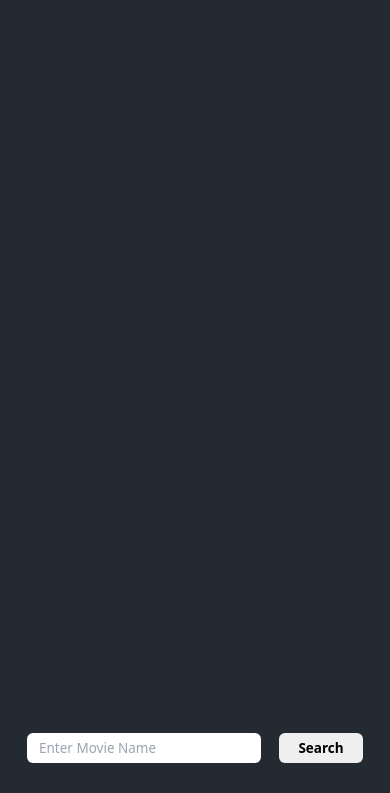
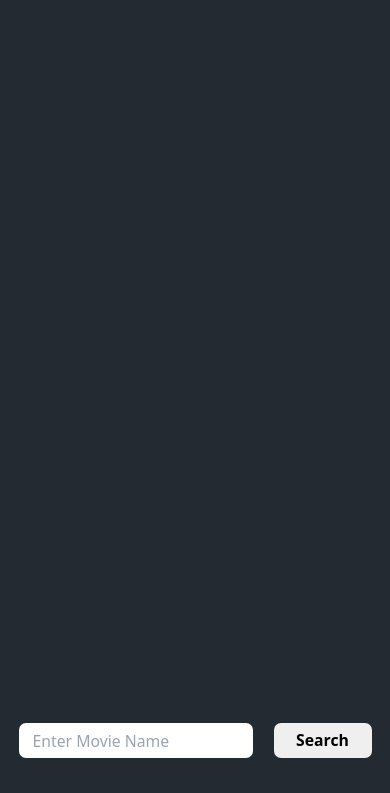
Before and after one commit to shravanibayani/Movie-Hunt, a website: page index.html in a window 390 px wide. Shown: the part 51-844 px from the top of the page. Drawn offline with nearby package versions, Linux system fonts and the light colour scheme.

Commit message:
change responsiveness

```diff
--- a/style.css
+++ b/style.css
@@ -90,17 +90,23 @@ header{
 }
 @media (max-width: 500px) {
     html{
-        font-size: 12px;
+        font-size: 14px;
+    }
+    #main{
+        height:75vh;
     }
 }
 @media (max-width: 450px) {
     html{
-        font-size: 12px;
+        font-size: 14px;
+    }
+    #main{
+        height:75vh;
     }
 }
 @media (max-width: 350px) {
     html{
-        font-size: 11px;
+        font-size: 13px;
     }
     #main{
         height:75vh;
@@ -109,7 +115,7 @@ header{
 }
 @media (max-width:300px){
     html{
-        font-size:10px;
+        font-size:12px;
     }
     #main{
         height:75vh;
@@ -117,7 +123,7 @@ header{
 }
 @media (max-width:250px){
     html{
-        font-size:8px;
+        font-size:11px;
     }
     #main{
         height:75vh;
```
